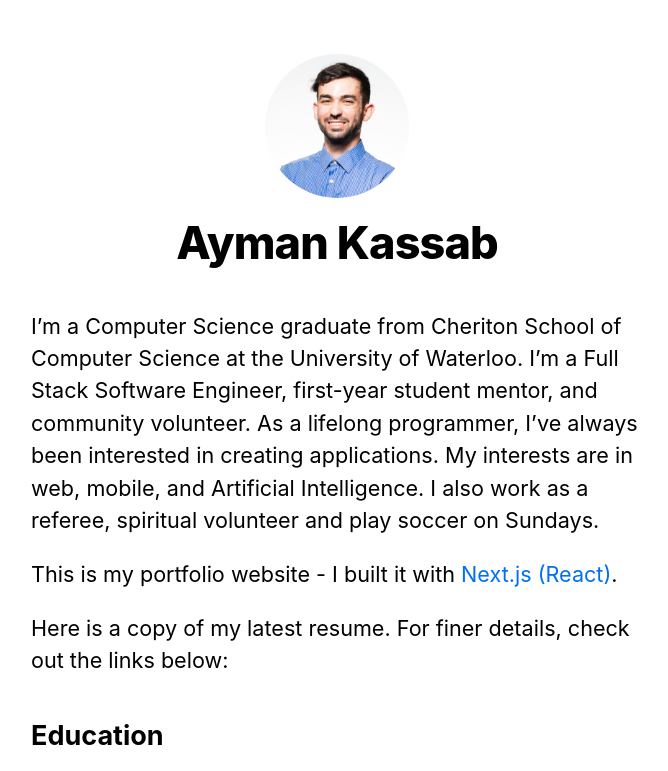
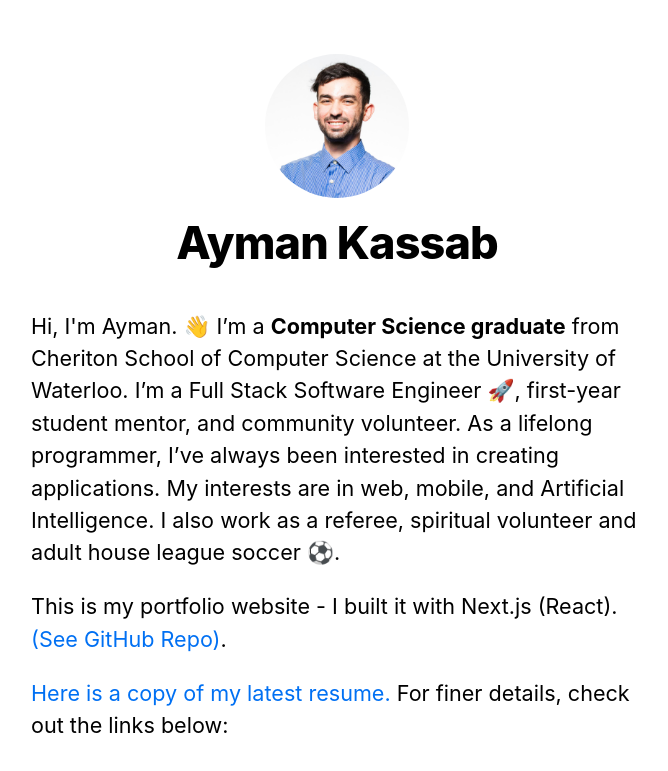
Before and after one commit to akassab/akassab-portfolio, a Next.js app: page / in a window 1280 px wide. Shown: the top 771 px of the page, without its empty margins (303-971 px from the left). Built offline with nearby package versions, Linux system fonts and the light colour scheme; no server answers.

Commit message:
Update Homepage (#27)
- Add Pdf
- Update Description
- Add link to repo

```diff
--- a/pages/index.tsx
+++ b/pages/index.tsx
@@ -26,21 +26,27 @@ const Home = ({
       </Head>
       <section className={utilStyles.headingMd}>
         <p>
-          I’m a Computer Science graduate from Cheriton School of Computer
-          Science at the University of Waterloo. I’m a Full Stack Software
-          Engineer, first-year student mentor, and community volunteer. As a
-          lifelong programmer, I’ve always been interested in creating
-          applications. My interests are in web, mobile, and Artificial
-          Intelligence. I also work as a referee, spiritual volunteer and play
-          soccer on Sundays.
+          Hi, I'm Ayman. 👋 I’m a <b>Computer Science graduate</b> from Cheriton
+          School of Computer Science at the University of Waterloo. I’m a Full
+          Stack Software Engineer 🚀, first-year student mentor, and community
+          volunteer. As a lifelong programmer, I’ve always been interested in
+          creating applications. My interests are in web, mobile, and Artificial
+          Intelligence. I also work as a referee, spiritual volunteer and adult
+          house league soccer ⚽️.
         </p>
         <p>
-          This is my portfolio website - I built it with{' '}
-          <a href="https://nextjs.org/learn">Next.js (React)</a>.
+          This is my portfolio website - I built it with Next.js (React).
+          <br />
+          <a href="https://github.com/akassab/akassab-portfolio">
+            (See GitHub Repo)
+          </a>
+          .
         </p>
         <p>
-          Here is a copy of my latest resume. For finer details, check out the
-          links below:
+          <a href="/Ayman_Kassab.pdf" download>
+            Here is a copy of my latest resume.
+          </a>{' '}
+          For finer details, check out the links below:
         </p>
       </section>
       <section className={`${utilStyles.headingMd} ${utilStyles.padding1px}`}>
```
Also changed, not shown: 1 other file (tests, documents, lock files or other folders).
